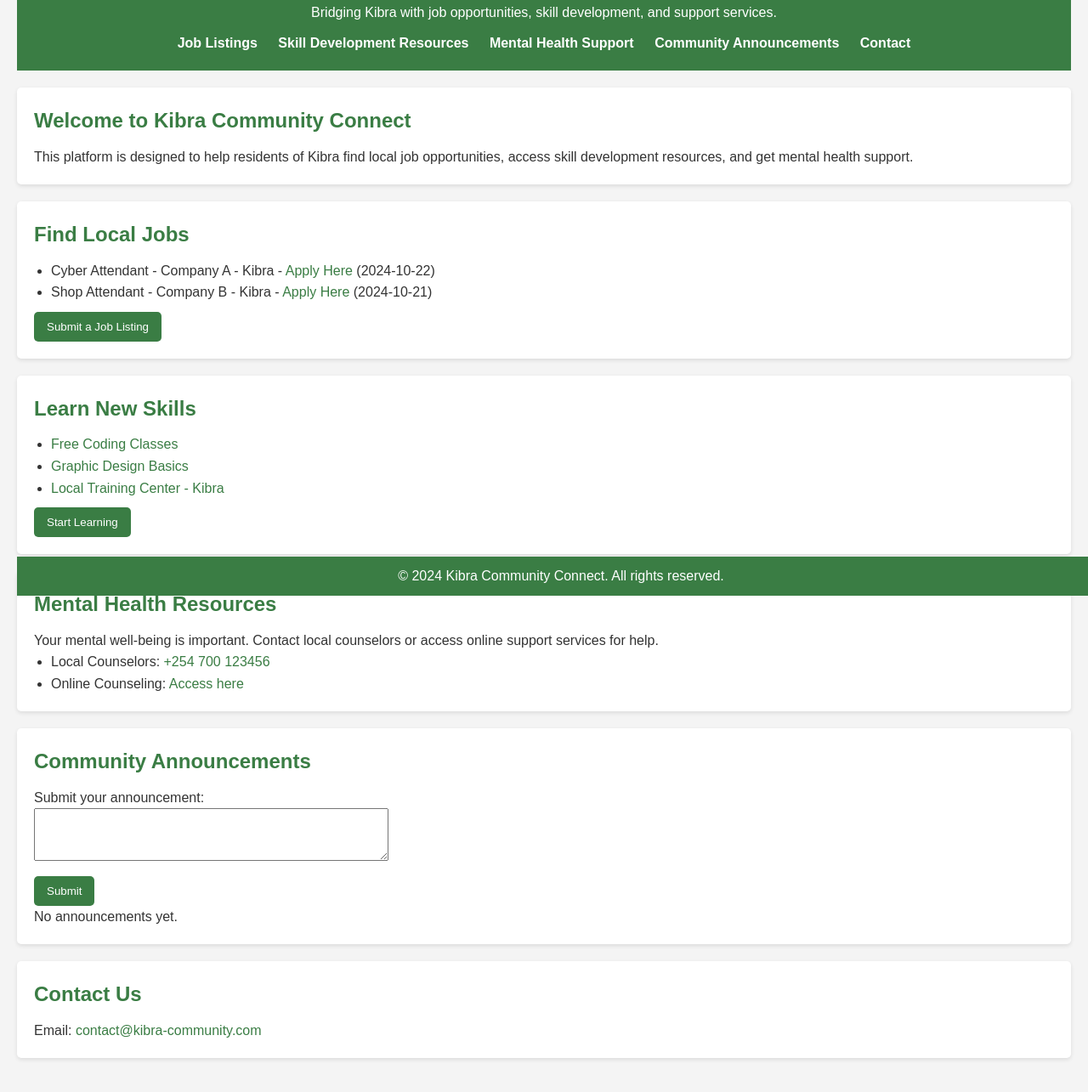
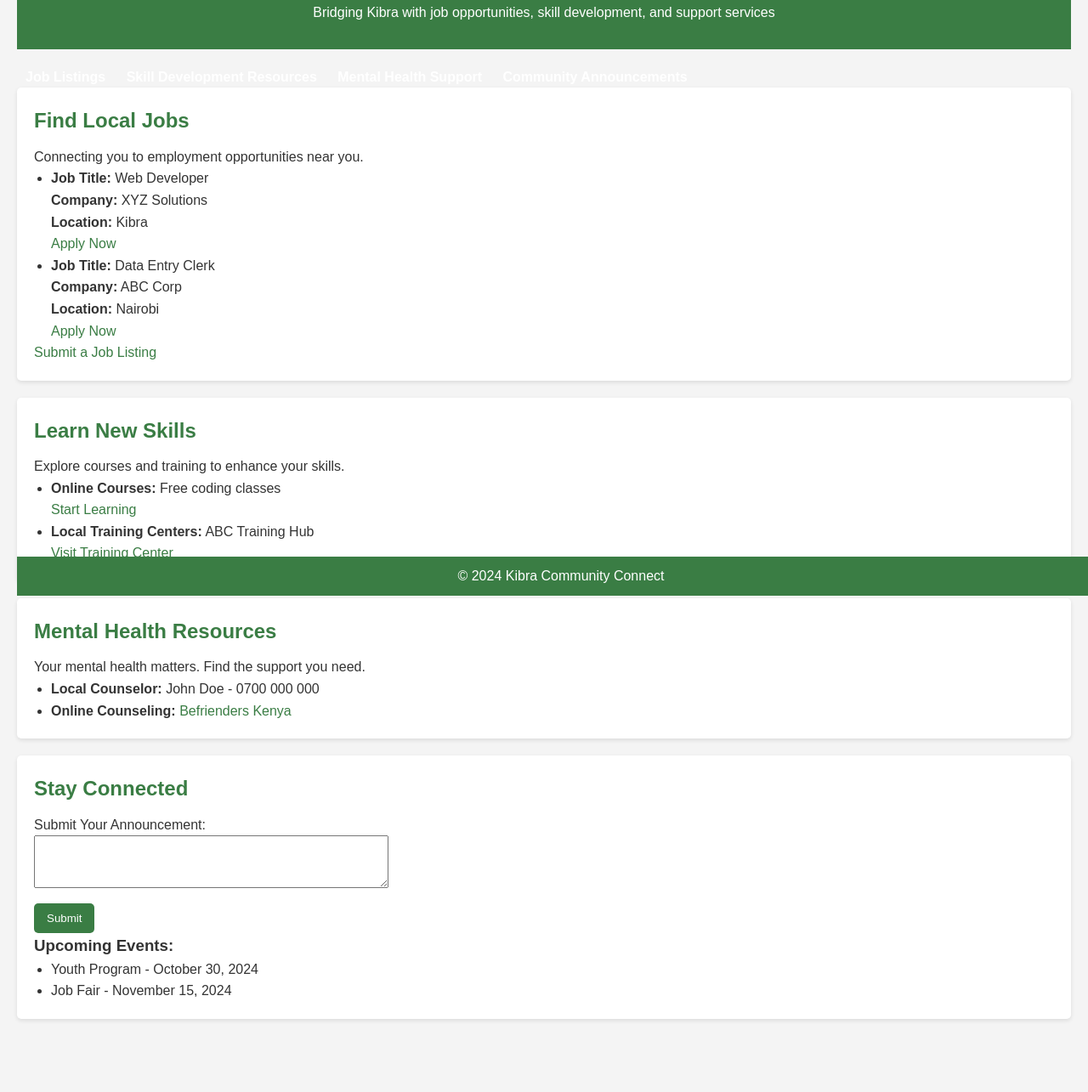
Before and after one commit to Robert-Otieno1/kibra-community-connect, a plain HTML site: page index.html in a window 1280 px wide. Shown: the part 99-1384 px from the top of the page at 85% size. After the commit the page ends 1338 px from the top, so only its background shows below. Drawn offline with Linux system fonts and the light colour scheme; files that its build step writes are made by us from their sources.

Commit message:
Added a banner at the header and updated referal links to open on new tabs

```diff
--- a/index.html
+++ b/index.html
@@ -4,87 +4,88 @@
     <meta charset="UTF-8">
     <meta name="viewport" content="width=device-width, initial-scale=1.0">
     <title>Kibra Community Connect</title>
-    <link rel="stylesheet" href="styles.css">
+    <link rel="stylesheet" href="./CSS/styles.css">
 </head>
 <body>
     <!-- Header -->
-    <header>
-        <h1>Kibra Community Connect</h1>
-        <p>Bridging Kibra with job opportunities, skill development, and support services.</p>
+    <header class="banner">
+        <div class="banner-text">
+            <h1>Welcome to Kibra Community Connect</h1>
+            <p>Bridging Kibra with job opportunities, skill development, and support services</p>
+        </div>
+    </header>
+
     <nav>
         <ul>
-                <li><a href="#jobs">Job Listings</a></li>
-                <li><a href="#skills">Skill Development Resources</a></li>
+            <li><a href="#job-listings">Job Listings</a></li>
+            <li><a href="#skills-development">Skill Development Resources</a></li>
             <li><a href="#mental-health">Mental Health Support</a></li>
-                <li><a href="#announcements">Community Announcements</a></li>
-                <li><a href="#contact">Contact</a></li>
+            <li><a href="#community-announcements">Community Announcements</a></li>
         </ul>
     </nav>
-    </header>
 
-    <!-- Main Content -->
-    <main>
-        <!-- Brief Introduction -->
-        <section id="intro">
-            <h2>Welcome to Kibra Community Connect</h2>
-            <p>This platform is designed to help residents of Kibra find local job opportunities, access skill development resources, and get mental health support.</p>
+    <section id="job-listings">
+        <h2>Find Local Jobs</h2>
+        <p>Connecting you to employment opportunities near you.</p>
+        <ul>
+            <li>
+                <strong>Job Title:</strong> Web Developer<br>
+                <strong>Company:</strong> XYZ Solutions<br>
+                <strong>Location:</strong> Kibra<br>
+                <a href="https://example.com/job-listing" target="_blank" rel="noopener noreferrer">Apply Now</a>
+            </li>
+            <li>
+                <strong>Job Title:</strong> Data Entry Clerk<br>
+                <strong>Company:</strong> ABC Corp<br>
+                <strong>Location:</strong> Nairobi<br>
+                <a href="https://example.com/job-listing" target="_blank" rel="noopener noreferrer">Apply Now</a>
+            </li>
+        </ul>
+        <a href="submit-job.html" target="_blank" rel="noopener noreferrer">Submit a Job Listing</a>
     </section>
 
-        <!-- Job Listings Section -->
-        <section id="jobs">
-            <h2>Find Local Jobs</h2>
-            <ul id="job-list">
-                <li>Cyber Attendant - Company A - Kibra - <a href="#">Apply Here</a> (2024-10-22)</li>
-                <li>Shop Attendant - Company B - Kibra - <a href="#">Apply Here</a> (2024-10-21)</li>
-            </ul>
-            <button onclick="submitJob()">Submit a Job Listing</button>
-        </section>
-
-        <!-- Skill Development Section -->
-        <section id="skills">
+    <section id="skills-development">
         <h2>Learn New Skills</h2>
+        <p>Explore courses and training to enhance your skills.</p>
         <ul>
-                <li><a href="https://www.coursera.org">Free Coding Classes</a></li>
-                <li><a href="https://www.udemy.com">Graphic Design Basics</a></li>
-                <li><a href="#">Local Training Center - Kibra</a></li>
-            </ul>
-            <button onclick="startLearning()">Start Learning</button>
-        </section>
-
-        <!-- Mental Health Support Section -->
-        <section id="mental-health">
-            <h2>Mental Health Resources</h2>
-            <p>Your mental well-being is important. Contact local counselors or access online support services for help.</p>
-            <ul>
-                <li>Local Counselors: <a href="tel:+254700123456">+254 700 123456</a></li>
-                <li>Online Counseling: <a href="#">Access here</a></li>
+            <li>
+                <strong>Online Courses:</strong> Free coding classes<br>
+                <a href="https://www.example.com/online-coding-course" target="_blank" rel="noopener noreferrer">Start Learning</a>
+            </li>
+            <li>
+                <strong>Local Training Centers:</strong> ABC Training Hub<br>
+                <a href="https://www.example.com/local-training" target="_blank" rel="noopener noreferrer">Visit Training Center</a>
+            </li>
         </ul>
     </section>
 
-        <!-- Community Announcements Section -->
-        <section id="announcements">
-            <h2>Community Announcements</h2>
-            <form id="announcement-form">
-                <label for="announcement">Submit your announcement:</label><br>
-                <textarea id="announcement" name="announcement" rows="4" cols="50"></textarea><br>
+    <section id="mental-health">
+        <h2>Mental Health Resources</h2>
+        <p>Your mental health matters. Find the support you need.</p>
+        <ul>
+            <li><strong>Local Counselor:</strong> John Doe - 0700 000 000</li>
+            <li><strong>Online Counseling:</strong> <a href="https://www.befrienders.org" target="_blank" rel="noopener noreferrer">Befrienders Kenya</a></li>
+        </ul>
+    </section>
+
+    <section id="community-announcements">
+        <h2>Stay Connected</h2>
+        <form>
+            <label for="announcement">Submit Your Announcement:</label><br>
+            <textarea id="announcement" rows="4" cols="50"></textarea><br>
             <button type="submit">Submit</button>
         </form>
-            <div id="community-announcements">
-                <p>No announcements yet.</p>
-            </div>
+        <h3>Upcoming Events:</h3>
+        <ul>
+            <li>Youth Program - October 30, 2024</li>
+            <li>Job Fair - November 15, 2024</li>
+        </ul>
     </section>
 
-        <!-- Contact Section -->
-        <section id="contact">
-            <h2>Contact Us</h2>
-            <p>Email: <a href="mailto:contact@kibra-community.com">contact@kibra-community.com</a></p>
-        </section>
-    </main>
+    <footer>
+        <p>&copy; 2024 Kibra Community Connect</p>
+    </footer>
 
-    <!-- Footer -->
-    <footer>
-        <p>&copy; 2024 Kibra Community Connect. All rights reserved.</p>
-    </footer>
 
     <script src="/JS/script.js"></script>
 </body>
```
Lines whose indentation alone changed are shown as unchanged.
